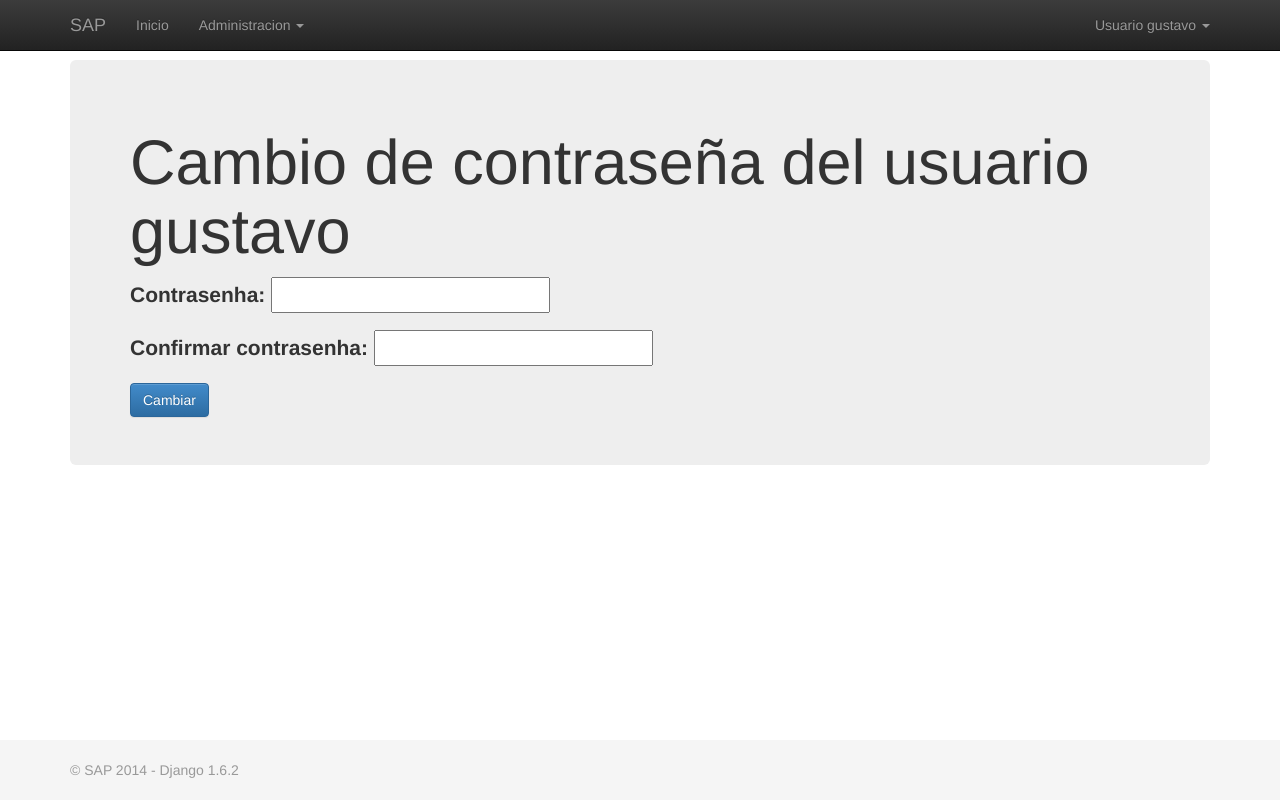
After one commit to 9andresc/proyecto-sap, a Django app: page /administracion/gestion_usuarios/cambiar_contrasenha/1/ in a window 1280 px wide. The commit adds this page. Run offline with Django 3.2, Linux system fonts and the light colour scheme; a user stored in the database is signed in; data comes from the database, SQL or seed files in the repository; some libraries are stand-ins or nearby versions.

Commit message:
Cambio de contraseña Se ha eliminado la modificación de contraseña en función modificar usuario. En vez de eso, se ha creado un menu desplegable para el usuario en la barra de navegacion superior, donde puede cerrar sesión y modificar su contraseña.

```diff
--- a/sap/administracion/forms.py
+++ b/sap/administracion/forms.py
@@ -46,20 +46,10 @@ class ModificarUsuarioForm(forms.Form):
     """
     username = forms.CharField(label="Nombre de usuario", widget=forms.TextInput(), required=True)
     email = forms.EmailField(label="Email", widget=forms.TextInput(), required=True)
-    password_uno = forms.CharField(label="Contrasenha", widget=forms.PasswordInput(render_value=False), required=True)
-    password_dos = forms.CharField(label="Confirmar contrasenha", widget=forms.PasswordInput(render_value=False), required=True)
     first_name = forms.CharField(label="Nombre", widget=forms.TextInput(), required=True)
     last_name = forms.CharField(label="Apellido", widget=forms.TextInput(), required=True)
     direccion = forms.CharField(label="Direccion", widget=forms.TextInput(), required=False)
     telefono = forms.CharField(label="Telefono", widget=forms.TextInput(), required=False)
-
-    def clean_password_dos(self):
-        password_uno = self.cleaned_data['password_uno']
-        password_dos = self.cleaned_data['password_dos']
-        if password_uno == password_dos:
-            pass
-        else:
-            raise forms.ValidationError('Las claves no coinciden')
 
     def clean_username(self):
         username = self.cleaned_data['username']
@@ -80,6 +70,19 @@ class ModificarUsuarioForm(forms.Form):
         except User.DoesNotExist:
             return email
         raise forms.ValidationError('Email ya registrado')
+
+class CambiarContrasenhaForm(forms.Form):
+    password_uno = forms.CharField(label="Contrasenha", widget=forms.PasswordInput(render_value=False), required=True)
+    password_dos = forms.CharField(label="Confirmar contrasenha", widget=forms.PasswordInput(render_value=False), required=True)
+
+    def clean_password_dos(self):
+        password_uno = self.cleaned_data['password_uno']
+        password_dos = self.cleaned_data['password_dos']
+        if password_uno == password_dos:
+            pass
+        else:
+            raise forms.ValidationError('Las claves no coinciden')
+
 
 class CrearRolForm(forms.Form):
     """
--- /dev/null
+++ b/sap/administracion/templates/usuario/cambiar_contrasenha.html
@@ -0,0 +1,12 @@
+{% extends "base.html" %}
+{% block title %}SAP - Cambiar contraseña{% endblock %}
+{% block content %}
+<div class="jumbotron">
+		<h1>Cambio de contraseña del usuario {{ usuario.username }}</h1>
+		<form class="form-horizontal" method="POST">
+			{% csrf_token %}
+			{{ form.as_p }}
+            <button type="submit" class="btn btn-primary">Cambiar</button>
+		</form>
+</div>
+{% endblock %}
--- a/sap/administracion/urls.py
+++ b/sap/administracion/urls.py
@@ -1,5 +1,5 @@
 from django.conf.urls import patterns, url
-from administracion.views import crear_usuario_view, gestion_usuarios_view, visualizar_usuario_view, modificar_usuario_view, eliminar_usuario_view, roles_usuario_view, agregar_rol_view, confirmacion_agregar_rol_view, quitar_rol_view
+from administracion.views import crear_usuario_view, gestion_usuarios_view, visualizar_usuario_view, modificar_usuario_view, cambiar_contrasenha_view, eliminar_usuario_view, roles_usuario_view, agregar_rol_view, confirmacion_agregar_rol_view, quitar_rol_view
 from administracion.views import gestion_roles_view, crear_rol_view, visualizar_rol_view, modificar_rol_view, eliminar_rol_view, permisos_rol_view, agregar_permiso_view, confirmacion_agregar_permiso_view, quitar_permiso_view
 from administracion.views import gestion_tipos_atributo_view, crear_tipo_atributo_view, visualizar_tipo_atributo_view, modificar_tipo_atributo_view, eliminar_tipo_atributo_view
 
@@ -8,6 +8,7 @@ urlpatterns = patterns('',
     url(r'^administracion/gestion_usuarios/crear_usuario/$', crear_usuario_view, name="vista_crear_usuario"),
     url(r'^administracion/gestion_usuarios/usuario/(?P<id_usuario>.*)/$', visualizar_usuario_view, name="vista_visualizar_usuario"),
     url(r'^administracion/gestion_usuarios/modificar_usuario/(?P<id_usuario>.*)/$', modificar_usuario_view, name="vista_modificar_usuario"),
+    url(r'^administracion/gestion_usuarios/cambiar_contrasenha/(?P<id_usuario>.*)/$', cambiar_contrasenha_view, name="vista_cambiar_contrasenha"),
     url(r'^administracion/gestion_usuarios/eliminar_usuario/(?P<id_usuario>.*)/$', eliminar_usuario_view, name="vista_eliminar_usuario"),
     url(r'^administracion/gestion_usuarios/roles/usuario/(?P<id_usuario>.*)/$', roles_usuario_view, name="vista_roles_usuario"),
     url(r'^administracion/gestion_usuarios/agregar_rol/usuario/(?P<id_usuario>.*)/$', agregar_rol_view, name="vista_agregar_rol"),
--- a/sap/administracion/views.py
+++ b/sap/administracion/views.py
@@ -1,9 +1,10 @@
-from django.shortcuts import render_to_response
+from django.shortcuts import render_to_response, redirect
 from django.template import RequestContext
 from django.contrib.auth.models import User
 from django.http.response import HttpResponseRedirect
 from django.contrib.auth.decorators import login_required
-from administracion.forms import CrearUsuarioForm, ModificarUsuarioForm, CrearRolForm, ModificarRolForm, CrearTipoAtributoForm, ModificarTipoAtributoForm
+from django.contrib.auth import logout
+from administracion.forms import CrearUsuarioForm, ModificarUsuarioForm, CambiarContrasenhaForm, CrearRolForm, ModificarRolForm, CrearTipoAtributoForm, ModificarTipoAtributoForm
 from administracion.models import Rol, Permiso, TipoAtributo, TIPO_DATO
 
 @login_required(login_url='/login/')
@@ -52,14 +53,12 @@ def modificar_usuario_view(request, id_usuario):
         if form.is_valid():
             username = form.cleaned_data['username']
             email = form.cleaned_data['email']
-            password_uno = form.cleaned_data['password_uno']
             first_name = form.cleaned_data['first_name']
             last_name = form.cleaned_data['last_name']
             direccion = form.cleaned_data['direccion']
             telefono = form.cleaned_data['telefono']
             usuario.username = username
             usuario.email = email
-            usuario.set_password(password_uno)
             usuario.first_name = first_name
             usuario.last_name = last_name
             usuario.direccion = direccion
@@ -78,6 +77,28 @@ def modificar_usuario_view(request, id_usuario):
             })
     ctx = {'form': form, 'usuario': usuario}
     return render_to_response('usuario/modificar_usuario.html', ctx, context_instance=RequestContext(request))
+
+@login_required(login_url='/login/')
+def cambiar_contrasenha_view(request, id_usuario):
+    valido = True
+    usuario = User.objects.get(id=id_usuario)
+    if request.method == "POST":
+        form = CambiarContrasenhaForm(request.POST)
+        if form.is_valid():
+            password_uno = form.cleaned_data['password_uno']
+            usuario.set_password(password_uno)
+            usuario.save()
+            logout(request)
+            return redirect('vista_login')
+        else:
+            valido = False
+    if request.method == "GET":
+        form = CambiarContrasenhaForm(initial={
+            'password_uno': '',
+            'password_dos': '',
+            })
+    ctx = {'form': form, 'valido':valido, 'usuario':usuario}
+    return render_to_response('usuario/cambiar_contrasenha.html', ctx, context_instance=RequestContext(request))
 
 @login_required(login_url='/login/')
 def eliminar_usuario_view(request, id_usuario):
--- a/sap/inicio/templates/base.html
+++ b/sap/inicio/templates/base.html
@@ -38,13 +38,20 @@
                 			<li><a href="{% url 'vista_gestion_tipos_atributo' %}">Gestionar tipos atributo</a></li>
               			</ul>
             		</li>
-					<li><a href="{% url 'vista_logout' %}">Cerrar sesion</a></li>
 					{% else %}
 					<li><a href="{% url 'vista_login' %}">Iniciar sesion</a></li>
 					{% endif %}
 				</ul>
 				{% if user.is_authenticated %}
-				<p class="navbar-text navbar-right">Usuario {{ user.username }}</p>
+				<ul class="nav navbar-nav navbar-right">
+					<li class="dropdown">
+						<a href="#" class="dropdown-toggle" data-toggle="dropdown">Usuario {{ user.username }} <b class="caret"></b></a>
+						<ul class="dropdown-menu">
+                			<li><a href="{% url 'vista_cambiar_contrasenha' id_usuario=user.id %}">Cambiar contraseña</a></li>
+                			<li><a href="{% url 'vista_logout' %}">Cerrar sesion</a></li>
+              			</ul>
+              		</li>
+              	</ul>
 				{% endif %}
 			</div>
 		</div>
```
Also changed, not shown: sap/inicio/templates/login.html (+6 -2 lines).
